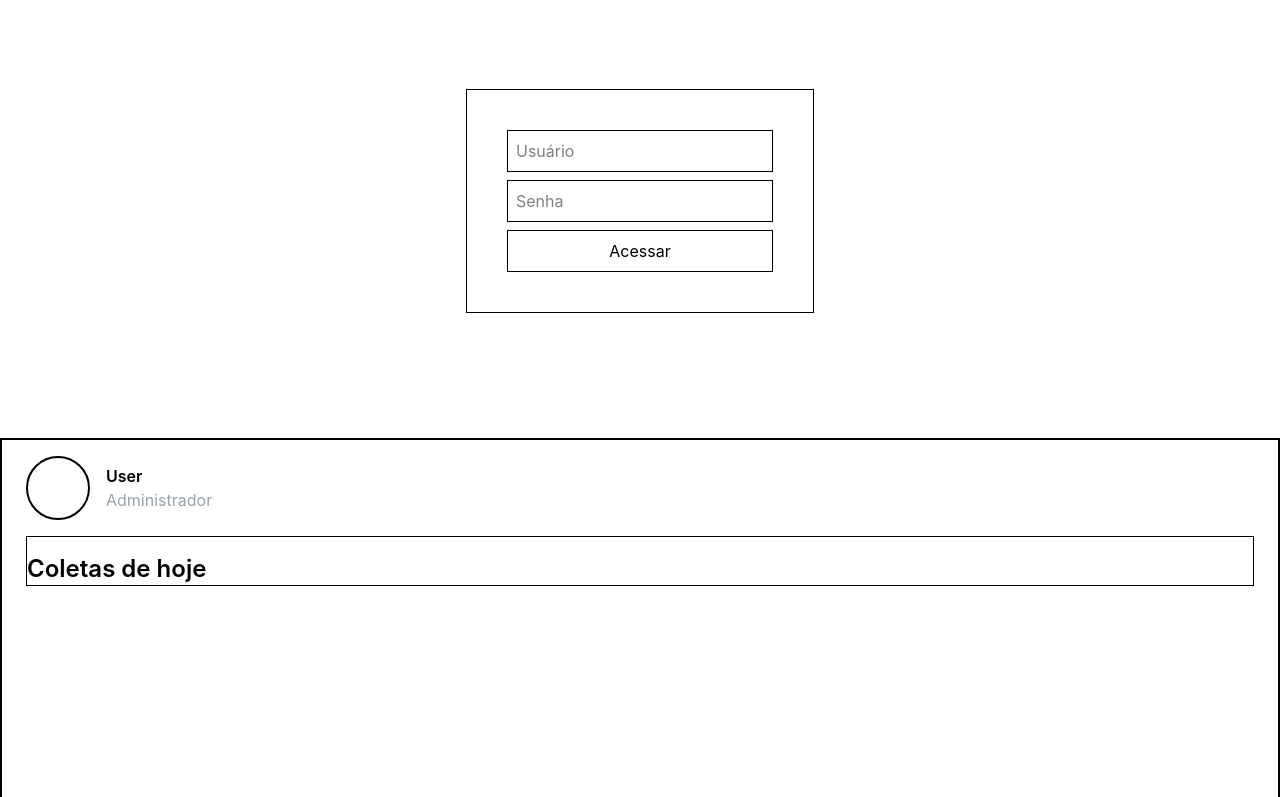
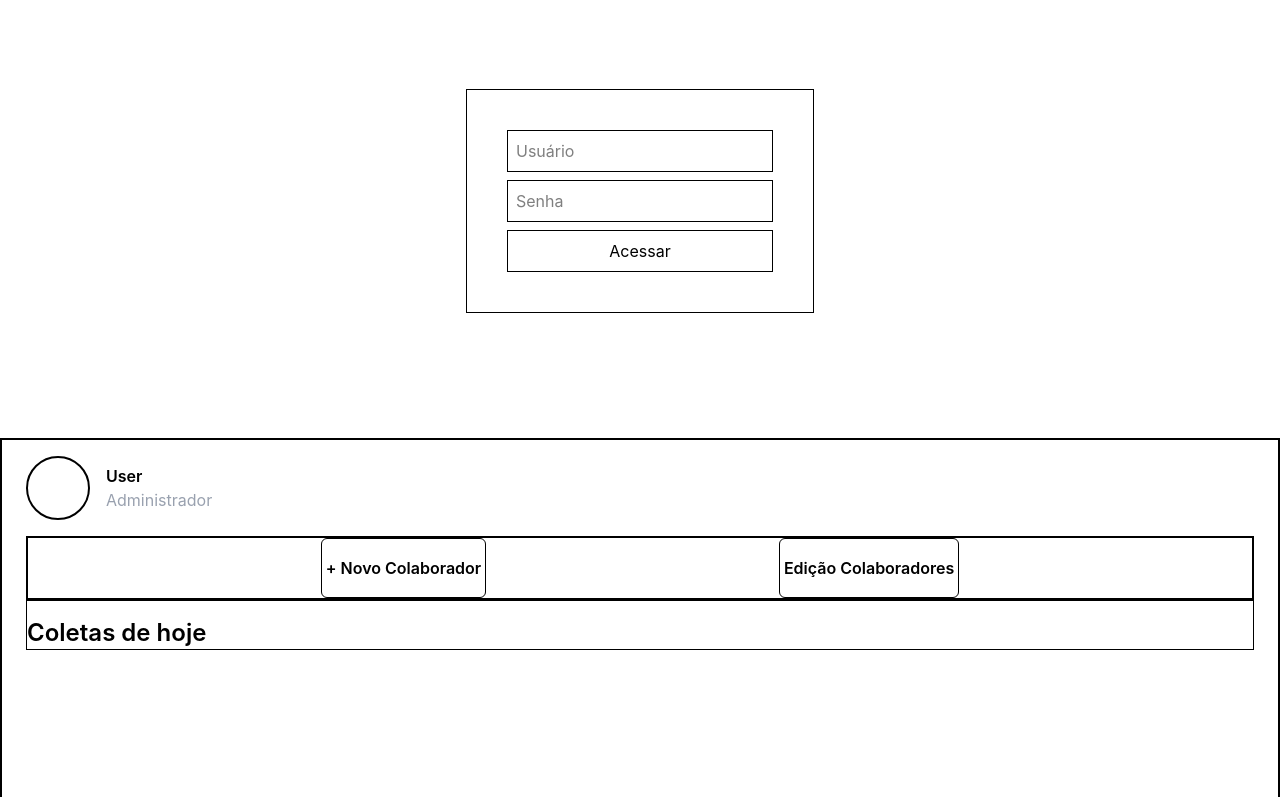
Before and after one commit to lucassantDev/adn-ambiental, a React (Vite) app: page / in a window 1280 px wide. Shown: the part 362-1159 px from the top of the page. Built offline with nearby package versions, Linux system fonts and the light colour scheme.

Commit message:
added buttons for adm

```diff
--- a/src/components/MainPage.jsx
+++ b/src/components/MainPage.jsx
@@ -1,4 +1,17 @@
+import { useState } from "react"
+
 export default function MainPage() {
+    const [modalColaborador, setModalColaborador] = useState(false)
+
+    const exibirModalColaborador = () => {
+        alert("teste de cadastro")
+        setModalColaborador(true)
+    }
+
+    const edicaoColaboradores = () => {
+        alert("teste de caminho para edição de colaboradores")
+    }
+
     return (
         <>
             <section className='w-full h-screen border-2 px-6'>
@@ -15,6 +28,11 @@ export default function MainPage() {
                     </div>
                 </div>
 
+                <div className="w-full h-16 border-2 flex justify-evenly ">
+                    <button className="p-1 border rounded-md font-semibold" onClick={() => exibirModalColaborador()}>+ Novo Colaborador</button>
+                    <button className="p-1 border rounded-md font-semibold" onClick={() => edicaoColaboradores()}>Edição Colaboradores</button>
+                </div>
+
                 {/* coletas de hoje */}
                 <div className="w-full border flex flex-col">
                     <h2 className="font-semibold text-2xl mt-4">Coletas de hoje</h2>
```
